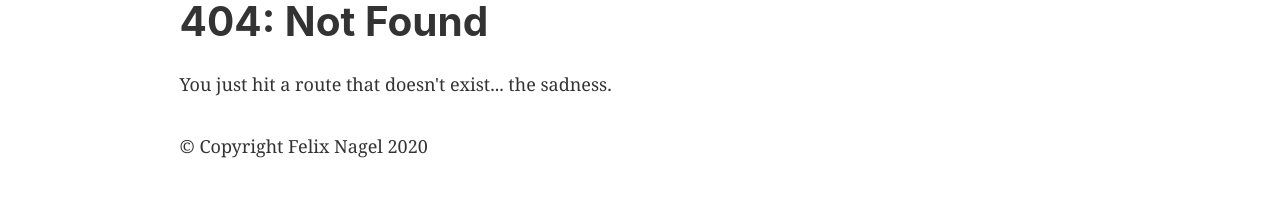
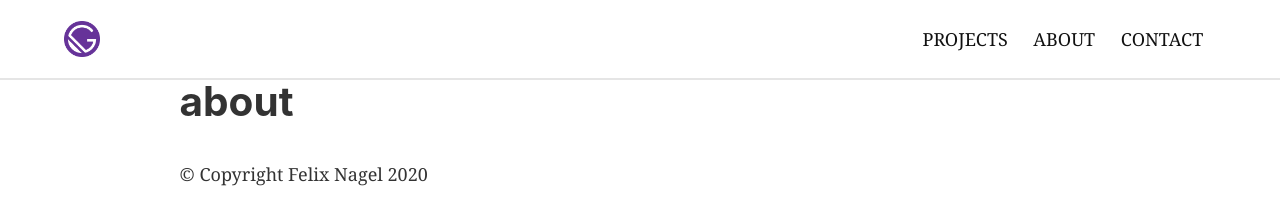
Before and after one commit to fenagel/personal-site, a Gatsby site: page /about in a window 1280 px wide. Before the commit this address had no page. Built offline with nearby package versions, Linux system fonts and the light colour scheme; Gatsby itself is replaced by a stand-in of ours.

Commit message:
set up different sections for website plus initial navbar component

```diff
--- a/gatsby-config.js
+++ b/gatsby-config.js
@@ -2,7 +2,7 @@ module.exports = {
   siteMetadata: {
     title: `Felix Nagel Web Developer`,
     description: `Felix Nagel Personal Portfolio Website. Web Development and Online Marketing.`,
-    author: `@gatsbyjs`,
+    author: `Felix Nagel`,
   },
   plugins: [
     `gatsby-plugin-react-helmet`,
--- /dev/null
+++ b/src/components/Logo.js
@@ -0,0 +1,35 @@
+// Logo.js
+import React from "react"
+import styled from "styled-components"
+import Img from "gatsby-image"
+import { Link, useStaticQuery, graphql } from "gatsby"
+
+const LogoWrap = styled.div`
+  margin: auto 0;
+  flex: 0 1 36px;
+
+  @media (max-width: 768px) and (orientation: landscape) {
+    flex: 0 1 25px;
+  }
+`
+const Logo = () => {
+  const data = useStaticQuery(graphql`
+    query {
+      file(name: { eq: "gatsby-icon" }, extension: { eq: "png" }) {
+        childImageSharp {
+          fluid(maxWidth: 50, pngQuality: 80) {
+            ...GatsbyImageSharpFluid
+          }
+        }
+      }
+    }
+  `)
+
+  return (
+    <LogoWrap as={Link} to="/">
+      <Img fluid={data.file.childImageSharp.fluid} alt="logo" />
+    </LogoWrap>
+  )
+}
+
+export default Logo
--- /dev/null
+++ b/src/components/Navbar.js
@@ -0,0 +1,119 @@
+// Navbar.js
+
+import React, { useState } from "react"
+import NavbarLinks from "./NavbarLinks"
+import Logo from "./Logo"
+import styled from 'styled-components'
+
+const Navigation = styled.nav`
+  height: 10vh;
+  display: flex;
+  background-color: #fff;
+  position: relative;
+  justify-content: space-between;
+  text-transform: uppercase;
+  border-bottom: 2px solid #33333320;
+  margin: 0 auto;
+  padding: 0 5vw;
+  z-index: 2;
+  align-self: center;
+
+  @media (max-width: 768px) {
+    position: sticky;
+    height: 8vh;
+    top: 0;
+    left: 0;
+    right: 0;
+    left: 0;
+  }
+`
+
+const Toggle = styled.div`
+  display: none;
+  height: 100%;
+  cursor: pointer;
+  padding: 0 10vw;
+
+  @media (max-width: 768px) {
+    display: flex;
+  }
+`
+
+const Navbox = styled.div`
+  display: flex;
+  height: 100%;
+  justify-content: flex-end;
+  align-items: center;
+
+  @media (max-width: 768px) {
+    flex-direction: column;
+    position: fixed;
+    width: 100%;
+    justify-content: flex-start;
+    padding-top: 10vh;
+    background-color: #fff;
+    transition: all 0.3s ease-in;
+    top: 8vh;
+    left: ${props => (props.open ? "-100%" : "0")};
+  }
+`
+
+const Hamburger = styled.div`
+  background-color: #111;
+  width: 30px;
+  height: 3px;
+  transition: all .3s linear;
+  align-self: center;
+  position: relative;
+  transform: ${props => (props.open ? "rotate(-45deg)" : "inherit")};
+
+  ::before,
+  ::after {
+    width: 30px;
+    height: 3px;
+    background-color: #111;
+    content: "";
+    position: absolute;
+    transition: all 0.3s linear;
+  }
+
+  ::before {
+    transform: ${props =>
+      props.open ? "rotate(-90deg) translate(-10px, 0px)" : "rotate(0deg)"};
+    top: -10px;
+  }
+
+  ::after {
+    opacity: ${props => (props.open ? "0" : "1")};
+    transform: ${props => (props.open ? "rotate(90deg) " : "rotate(0deg)")};
+    top: 10px;
+  }
+`
+
+
+const Navbar = () => {
+  const [navbarOpen, setNavbarOpen] = useState(false)
+
+  return (
+    <Navigation>
+      <Logo />
+      <Toggle
+        navbarOpen={navbarOpen}
+        onClick={() => setNavbarOpen(!navbarOpen)}
+      >
+        {navbarOpen ? <Hamburger open /> : <Hamburger />}
+      </Toggle>
+      {navbarOpen ? (
+        <Navbox>
+          <NavbarLinks />
+        </Navbox>
+      ) : (
+        <Navbox open>
+          <NavbarLinks />
+        </Navbox>
+      )}
+    </Navigation>
+  )
+}
+
+export default Navbar
--- /dev/null
+++ b/src/components/NavbarLinks.js
@@ -0,0 +1,53 @@
+// NavbarLinks.js
+
+import React from "react"
+import { Link } from "gatsby"
+import styled from "styled-components"
+
+const NavItem = styled(Link)`
+  text-decoration: none;
+  color: #111;
+  display: inline-block;
+  white-space: nowrap;
+  margin: 0 1vw;
+  transition: all 200ms ease-in;
+  position: relative;
+
+  :after {
+    position: absolute;
+    bottom: 0;
+    left: 0;
+    right: 0;
+    width: 0%;
+    content: ".";
+    color: transparent;
+    background: goldenrod;
+    height: 1px;
+    transition: all 0.4s ease-in;
+  }
+
+  :hover {
+    color: goldenrod;
+    ::after {
+      width: 100%;
+    }
+  }
+
+  @media (max-width: 768px) {
+    padding: 20px 0;
+    font-size: 1.5rem;
+    z-index: 6;
+  }
+`
+
+const NavbarLinks = () => {
+  return (
+    <>
+      <NavItem to="/projects">Projects</NavItem>
+      <NavItem to="/about">About</NavItem>
+      <NavItem to="/contact">Contact</NavItem>
+    </>
+  )
+}
+
+export default NavbarLinks
--- a/src/components/header.js
+++ b/src/components/header.js
@@ -18,7 +18,6 @@ const Header = ({ siteTitle }) => (
     <Div>
       <h1 style={{ margin: 0 }}>
         <Link
-          to="/"
           style={{
             color: `white`,
             textDecoration: `none`,
--- a/src/components/layout.js
+++ b/src/components/layout.js
@@ -10,8 +10,15 @@ import PropTypes from "prop-types"
 import { useStaticQuery, graphql } from "gatsby"
 
 import Header from "./header"
+import Navbar from "./Navbar"
 import "./layout.css"
 import styled from "styled-components"
+
+const Div = styled.div`
+margin: 0 auto;
+max-width: 960px;
+padding: 0 1.0875rem 1.45rem;
+`
 
 const Layout = ({ children }) => {
   const data = useStaticQuery(graphql`
@@ -24,15 +31,10 @@ const Layout = ({ children }) => {
     }
   `)
 
-  const Div = styled.div`
-    margin: 0 auto;
-    max-width: 960px;
-    padding: 0 1.0875rem 1.45rem;
-  `
-
   return (
     <>
       {/* <Header siteTitle={data.site.siteMetadata?.title || `Title`} /> */}
+      <Navbar />
       <Div>
         <main>{children}</main>
         <footer style={{
--- /dev/null
+++ b/src/pages/about.js
@@ -0,0 +1,11 @@
+import React from "react"
+import styled from "styled-components"
+import Layout from "../components/layout"
+
+const About = () => (
+  <Layout>
+    <h1>about</h1>
+  </Layout>
+)
+
+export default About
--- a/src/pages/index.js
+++ b/src/pages/index.js
@@ -19,7 +19,7 @@ const IndexPage = () => (
     <Div>
       <Image />
     </Div>
-    <Link to="/page-2/">Go to page 2</Link>
+    <Link to="/projects/">Go to projects</Link>
   </Layout>
 )
 
```
Also changed, not shown: src/pages/contact.js (added, +11 -0 lines), src/pages/projects.js (renamed from src/pages/page-2.js).
